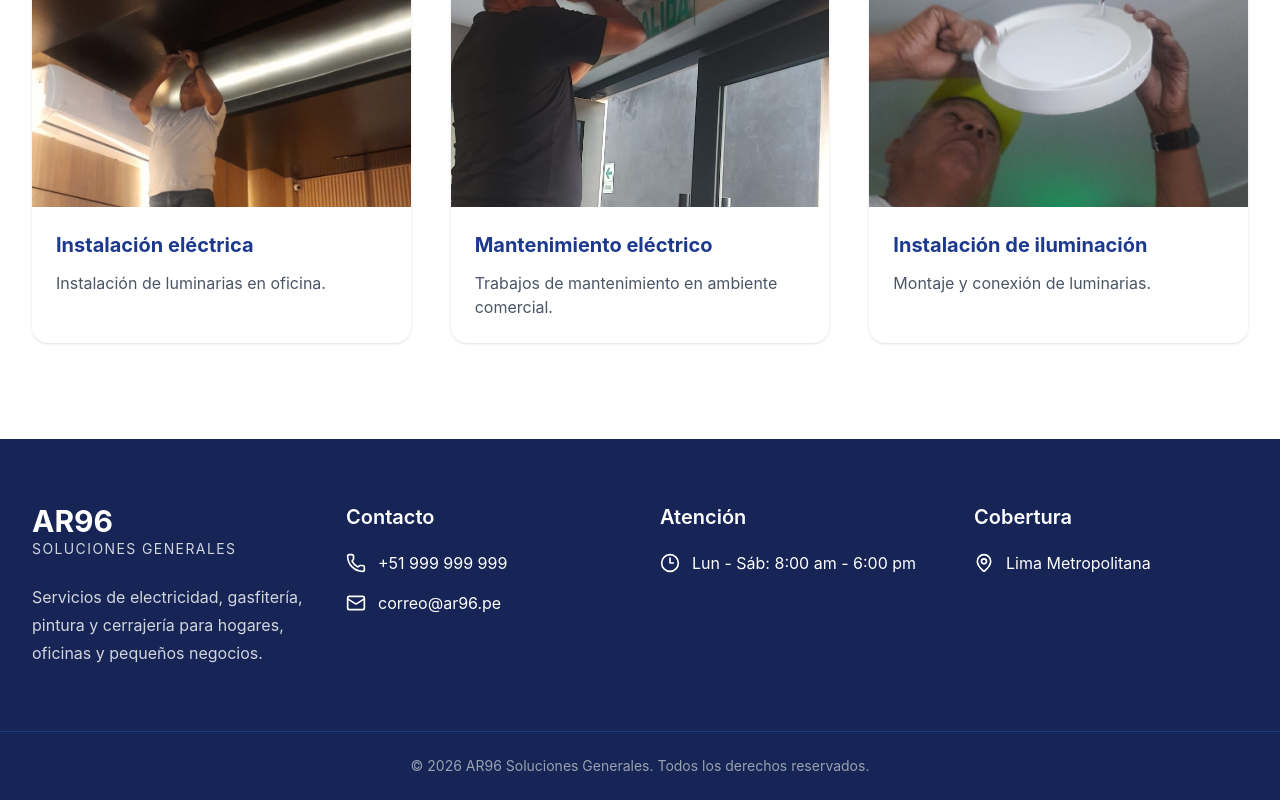
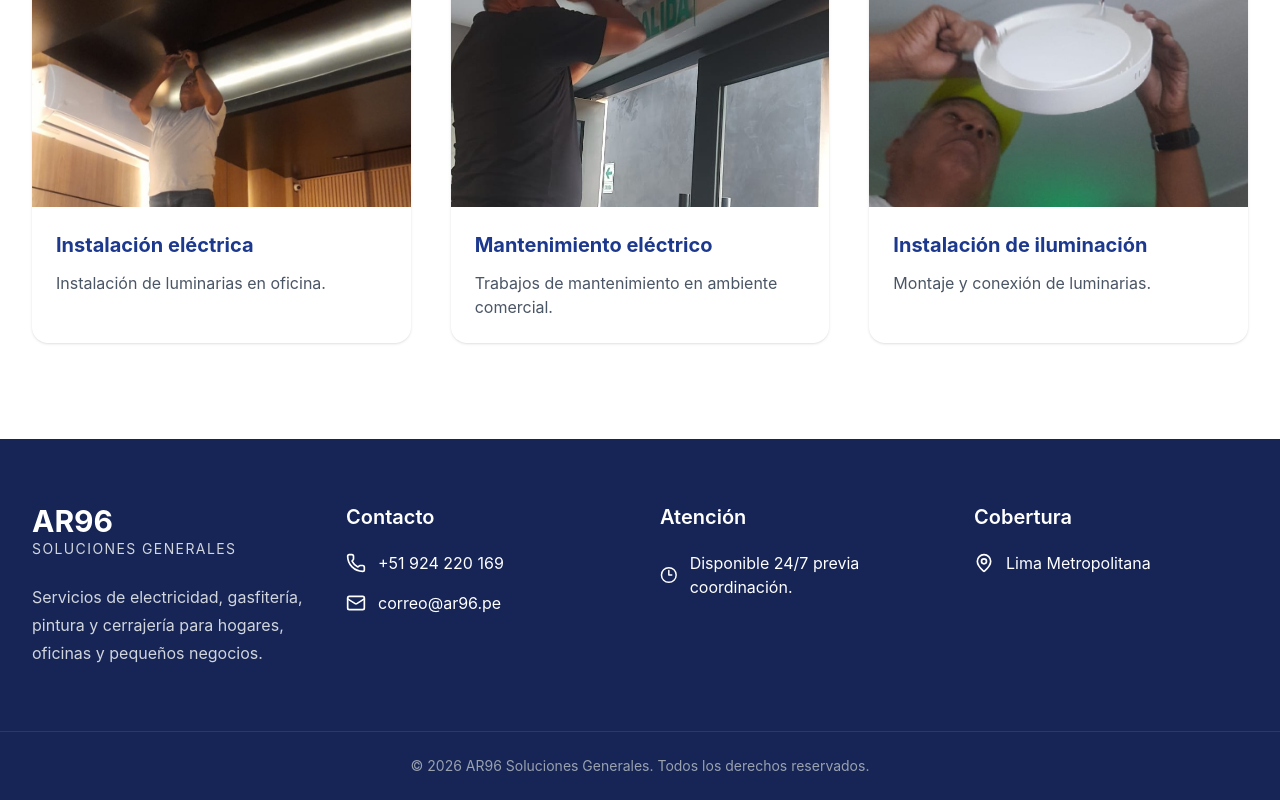
Before and after one commit to Mikiflo/ar96-soluciones-web, a React (Vite) app: page / in a window 1280 px wide. Shown: the part 2294-3094 px from the top of the page. Built offline with nearby package versions, Linux system fonts and the light colour scheme.

Commit message:
Preparar version inicial para publicacion

```diff
--- a/src/components/Footer.jsx
+++ b/src/components/Footer.jsx
@@ -39,7 +39,7 @@ function Footer() {
 
             <div className="flex items-center gap-3">
               <Phone size={20} />
-              <span>+51 999 999 999</span>
+              <span>+51 924 220 169</span>
             </div>
 
             <div className="flex items-center gap-3">
@@ -61,7 +61,7 @@ function Footer() {
 
             <div className="flex items-center gap-3">
               <Clock3 size={20} />
-              <span>Lun - Sáb: 8:00 am - 6:00 pm</span>
+              <span>Disponible 24/7 previa coordinación.</span>
             </div>
 
           </div>
--- a/src/components/WhatsAppButton.jsx
+++ b/src/components/WhatsAppButton.jsx
@@ -2,7 +2,7 @@ import { FaWhatsapp } from "react-icons/fa";
 
 function WhatsAppButton() {
 
-  const phone = "51999999999";
+  const phone = "51924220169";
 
   const message =
     "Hola, deseo solicitar información sobre sus servicios.";
```
